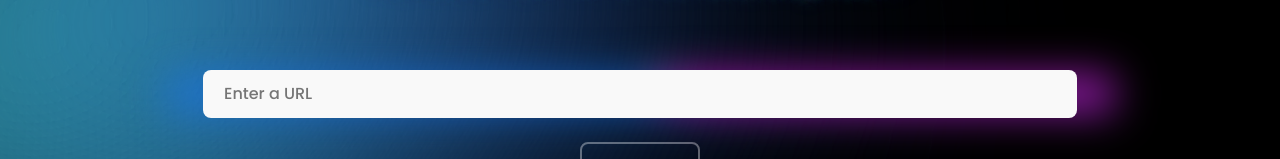
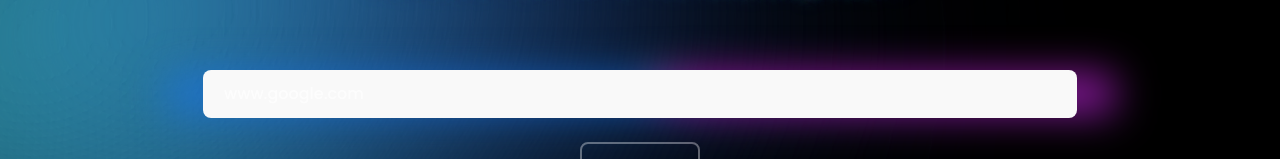
Before and after one commit to Victor-Weng/Bias-Vector, a React (Vite) app in the folder bias-vector/: page / in a window 1280 px wide. Shown: the part 385-544 px from the top of the page. Built offline with nearby package versions, Linux system fonts and the light colour scheme.

Commit message:
alert link display

```diff
--- a/bias-vector/src/App.jsx
+++ b/bias-vector/src/App.jsx
@@ -4,7 +4,18 @@ import './Border.css'
 
 function App() {
   const [count, setCount] = useState(0)
+  // Declare dynamic variable and set variable function and default value. To change variables in react,
+  // you need to use a useState hook
   const [link, setLink] = useState("www.google.com")
+  const analyze = () => { // create function "analyze"
+    // WHAT HAPPENS WHEN YOU PRESS THE BUTTON that has onClick = {analyze}
+
+    alert(link) // to show alert for the link
+  }
+  const change = event => { //create function "change" that lets you change the value of the input box
+    // pass in the event and get the value. Assign it back to the setState
+    setLink(event.target.value)
+  }
 
   return (
     <body>
@@ -36,12 +47,12 @@ function App() {
             <div class="animated-border-glow">
           </div>
           <div class="highz">
-                <input type="text" placeholder="Enter a URL"/>
+                <input type="text" value={link} onChange={change}/>
               </div>
         </div>
         <br/>
         <div>
-          <button className="analyze">
+          <button className="analyze" onClick = {analyze}>
             Analyze
           </button>
         </div>
```
